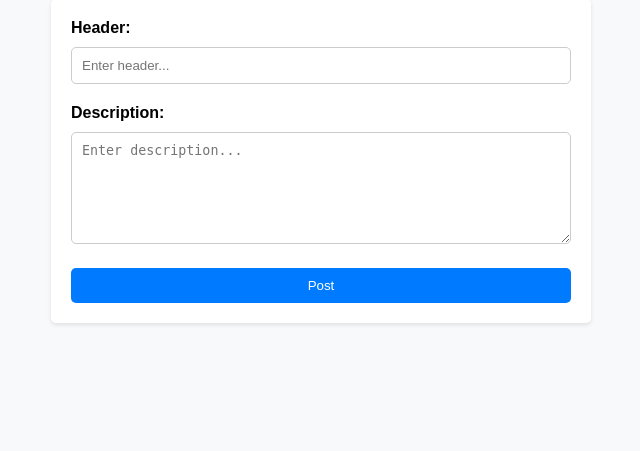
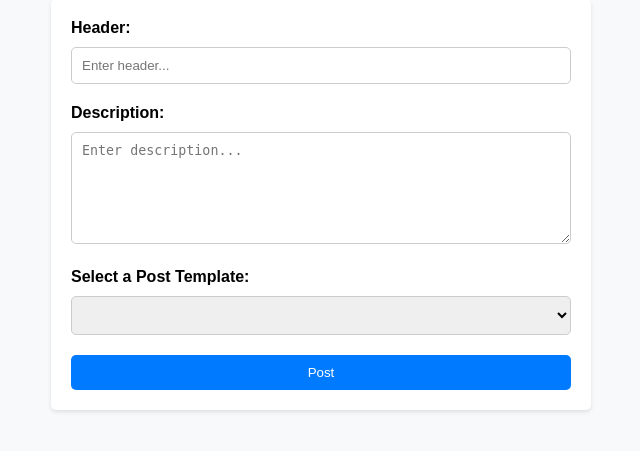
Before and after one commit to elifdonmez/SWE-573-Community-Specific-Info_Man-Sys, a Django app: page /share_post/1/ in a window 1280 px wide. Shown: the part 107-558 px from the top of the page, without its empty margins (319-959 px from the left). Run offline with Django 4.2, Linux system fonts and the light colour scheme; data that the repository does not hold is empty.

Commit message:
Template Selection Dropdown is added: with no functionality

```diff
--- a/mysite/communityinfo/templates/community.html
+++ b/mysite/communityinfo/templates/community.html
@@ -85,7 +85,7 @@
             <!-- Only community creator can edit community rules -->
             {% if username == community.creator %}
                 <a href="{% url 'edit_rules' community_name=community.name %}">Edit Rules for {{ community.name }}</a>
-                <a href="{% url 'create_post_template' community_id=community.id %}" style="margin-left: 10px;">Create Post Template</a>
+                <a href="{% url 'create_post_template' community_id=community.id %}">Create Post Template</a>
             {% endif %}
         </div>
     </div>
--- a/mysite/communityinfo/templates/join-community.html
+++ b/mysite/communityinfo/templates/join-community.html
@@ -96,7 +96,7 @@
         <div>
             {% if username == community.creator %}
                 <a href="{% url 'edit_rules' community_name=community_name %}" class="edit-rules-link">Edit Rules for "{{ community_name }}"</a>
-                <a href="{% url 'create_post_template' community_id=community.id %}" style="margin-left: 10px;">Create Post Template</a>
+                <a href="{% url 'create_post_template' community_id=community.id %}">Create Post Template</a>
             {% endif %}
         </div>
     </div>
--- a/mysite/communityinfo/templates/share-post.html
+++ b/mysite/communityinfo/templates/share-post.html
@@ -27,7 +27,7 @@
             font-weight: bold;
             margin-bottom: 10px;
         }
-        input[type="text"], textarea {
+        input[type="text"], textarea, select {
             width: 100%;
             padding: 10px;
             border: 1px solid #ccc;
@@ -59,6 +59,12 @@
         <input type="text" id="id_header" name="header" placeholder="Enter header..." required>
         <label for="id_description">Description:</label>
         <textarea id="id_description" name="description" placeholder="Enter description..." rows="6" required></textarea>
+        <label for="id_template">Select a Post Template:</label>
+        <select id="id_template" name="template">
+            {% for template in templates %}
+                <option value="{{ template.id }}">{{ template.template_name }}</option>
+            {% endfor %}
+        </select>
         <button type="submit">Post</button>
     </form>
 </body>
--- a/mysite/communityinfo/templates/visit-community.html
+++ b/mysite/communityinfo/templates/visit-community.html
@@ -76,7 +76,7 @@
     <div class="edit-rules-link">
         {% if username == creator %}
             <a href="{% url 'edit_rules' community_name=community_name %}">Edit Rules for {{ community_name }}</a>
-            <a href="{% url 'create_post_template' community_id=community.id %}" style="margin-left: 10px;">Create Post Template</a>
+            <a href="{% url 'create_post_template' community_id=community.id %}">Create Post Template</a>
         {% endif %}
     </div>
     {% if user_joined %}
--- a/mysite/communityinfo/views.py
+++ b/mysite/communityinfo/views.py
@@ -290,23 +290,27 @@ def search_communities(request):
 
 
 def share_post(request, community_name):
-    # Get username
-    username = request.session.get('username')
+    if request.method == 'POST':
+        header = request.POST.get('header')
+        description = request.POST.get('description')
+        template_id = request.POST.get('template')
 
-    if request.method == 'POST':
-        form = TextBasedPostForm(request.POST)
-        if form.is_valid():
-            header = form.cleaned_data['header']
-            description = form.cleaned_data['description']
-            post_to_share = Posts.objects.create(community_name=community_name, submitter_name=username,
-                                                 header=header, description=description,
-                                                 number_of_upvotes=0, number_of_downvotes=0,
-                                                 number_of_smiles=0, number_of_hearts=0, number_of_sadfaces=0)
-        return redirect('community', community_name=community_name)
-    else:
-        form = TextBasedPostForm()
+        # Get selected template from database
+        try:
+            template = PostTemplate.objects.get(pk=template_id)
+            # Process the selected template and create a post
+            # Example: create a post using the template's fields
+            # post = Post(header=header, description=description, field1=template.field1, ...)
+            # post.save()
+            return redirect('home')  # Redirect to home page after posting
+        except PostTemplate.DoesNotExist:
+            # Handle template not found error
+            pass
 
-    return render(request, 'share-post.html', {'form': form})
+    # Fetch available templates for the dropdown
+    templates = PostTemplate.objects.all()  # You may filter this query as needed
+
+    return render(request, 'share-post.html', {'templates': templates})
 
 
 def create_post_template(request, community_id):
```
Also changed, not shown: mysite/communityinfo/templates/create_post_template.html (+9 -0 lines).
